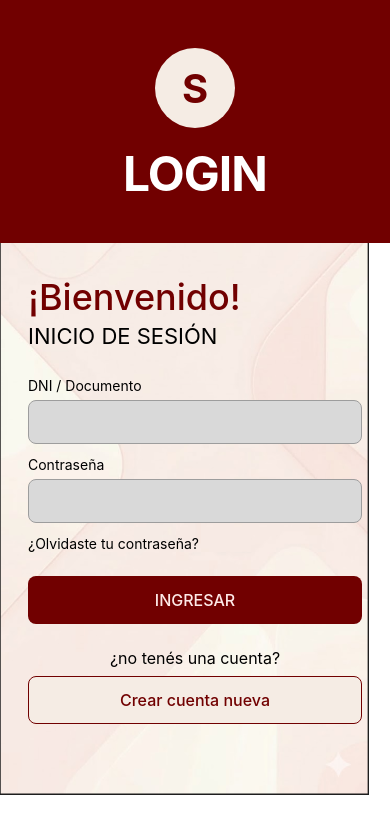
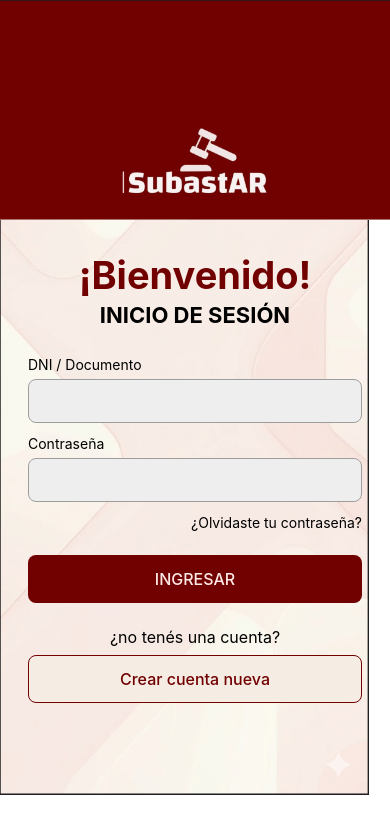
Before and after one commit to Tobias024/DA1TPO, a React Native app in the folder mobile/: screen /Login in a window 390 px wide. Shown: the top 834 px of the page. Built offline with nearby package versions, Linux system fonts and the light colour scheme.

Commit message:
mejoras visuales: banner login y flujo de registro

```diff
--- a/mobile/src/screens/auth/LoginScreen.tsx
+++ b/mobile/src/screens/auth/LoginScreen.tsx
@@ -1,6 +1,6 @@
 import React, { useState } from 'react';
 import {
-  View, Text, ScrollView, StyleSheet, KeyboardAvoidingView, Platform, Alert,
+  View, Text, Image, ScrollView, StyleSheet, KeyboardAvoidingView, Platform, Alert,
 } from 'react-native';
 import type { NativeStackScreenProps } from '@react-navigation/native-stack';
 import PrimaryButton from '@/components/PrimaryButton';
@@ -47,12 +47,7 @@ export default function LoginScreen({ navigation }: Props) {
         contentContainerStyle={{ flexGrow: 1 }}
         keyboardShouldPersistTaps="handled"
       >
-        <View style={styles.banner}>
-          <View style={styles.logoCircle}>
-            <Text style={styles.logoLetter}>S</Text>
-          </View>
-          <Text style={styles.bannerTitle}>LOGIN</Text>
-        </View>
+        <Image source={require('../../assets/banner.png')} style={styles.banner} resizeMode="cover" />
 
         <View style={styles.form}>
           <Text style={styles.welcome}>¡Bienvenido!</Text>
@@ -98,47 +93,29 @@ export default function LoginScreen({ navigation }: Props) {
 
 const styles = StyleSheet.create({
   banner: {
-    backgroundColor: colors.brandPrimary,
-    paddingTop: 48,
-    paddingBottom: 40,
-    alignItems: 'center',
-  },
-  logoCircle: {
-    width: 80,
-    height: 80,
-    borderRadius: 40,
-    backgroundColor: colors.surfaceCream,
-    alignItems: 'center',
-    justifyContent: 'center',
-    marginBottom: 16,
-  },
-  logoLetter: {
-    color: colors.brandPrimary,
-    fontSize: 40,
-    fontWeight: '700',
-  },
-  bannerTitle: {
-    color: colors.textOnDark,
-    fontSize: 48,
-    fontWeight: '700',
-    letterSpacing: -1,
+    width: '100%',
+    height: 220,
   },
   form: { paddingHorizontal: 28, paddingTop: 32, paddingBottom: 32 },
   welcome: {
-    fontSize: 36,
+    fontSize: 38,
     color: colors.brandPrimary,
-    fontWeight: '500',
+    fontWeight: '700',
     marginBottom: 4,
+    textAlign: 'center',
   },
   section: {
     fontSize: 22,
     color: colors.textPrimary,
+    fontWeight: '700',
     marginBottom: 28,
+    textAlign: 'center',
   },
   forgot: {
     color: colors.textPrimary,
     fontSize: 14,
     marginBottom: 16,
+    textAlign: 'right',
   },
   noAccount: {
     color: colors.textPrimary,
--- a/mobile/src/screens/auth/RegisterStep1Screen.tsx
+++ b/mobile/src/screens/auth/RegisterStep1Screen.tsx
@@ -1,5 +1,5 @@
 import React, { useState } from 'react';
-import { ScrollView, View, Text, StyleSheet, Alert, Image, TouchableOpacity } from 'react-native';
+import { ScrollView, View, Text, StyleSheet, Alert, Image, TouchableOpacity, Pressable } from 'react-native';
 import * as ImagePicker from 'expo-image-picker';
 import type { NativeStackScreenProps } from '@react-navigation/native-stack';
 import { Ionicons } from '@expo/vector-icons';
@@ -44,6 +44,7 @@ export default function RegisterStep1Screen({ navigation }: Props) {
   const [paisOrigen, setPais] = useState('');
   const [frenteUri, setFrenteUri] = useState<string | null>(null);
   const [dorsoUri, setDorsoUri] = useState<string | null>(null);
+  const [tyc, setTyc] = useState(false);
   const [loading, setLoading] = useState(false);
 
   const submit = async () => {
@@ -53,6 +54,10 @@ export default function RegisterStep1Screen({ navigation }: Props) {
     }
     if (!frenteUri || !dorsoUri) {
       Alert.alert('Fotos requeridas', 'Debe adjuntar la foto del frente y dorso de su documento de identidad.');
+      return;
+    }
+    if (!tyc) {
+      Alert.alert('Términos y Condiciones', 'Debés aceptar los Términos y Condiciones.');
       return;
     }
     setLoading(true);
@@ -74,18 +79,15 @@ export default function RegisterStep1Screen({ navigation }: Props) {
 
   return (
     <ScrollView style={{ flex: 1 }}>
-      <View style={styles.banner}>
-        <Text style={styles.bannerTitle}>REGISTRO</Text>
-        <Text style={styles.bannerSubtitle}>Verificación de Identidad — Etapa 1 de 3</Text>
-      </View>
 
       <View style={styles.form}>
         <Text style={styles.title}>Registrate</Text>
+        <Text style={{ textAlign: 'center', marginBottom: 20, fontWeight: '500' }}>Verificación de Identidad — Etapa 1 de 3</Text>
 
-        <TextField label="DNI / Documento" value={documento} onChangeText={setDocumento} keyboardType="numeric" />
         <TextField label="Nombre" value={nombre} onChangeText={setNombre} />
         <TextField label="Apellido" value={apellido} onChangeText={setApellido} />
         <TextField label="Email" value={email} onChangeText={setEmail} keyboardType="email-address" autoCapitalize="none" />
+        <TextField label="DNI / Documento" value={documento} onChangeText={setDocumento} keyboardType="numeric" />
         <TextField label="Domicilio Legal" value={domicilioLegal} onChangeText={setDomicilio} />
         <TextField label="País de Origen" value={paisOrigen} onChangeText={setPais} placeholder="ARG" />
 
@@ -100,6 +102,13 @@ export default function RegisterStep1Screen({ navigation }: Props) {
         <Text style={styles.note}>
           Tus datos están protegidos y solo se usan para la verificación de identidad.
         </Text>
+
+        <Pressable onPress={() => setTyc((v) => !v)} style={styles.tycRow}>
+          <View style={[styles.checkbox, tyc && styles.checkboxOn]}>
+            {tyc ? <Ionicons name="checkmark" size={14} color={colors.onPrimary} /> : null}
+          </View>
+          <Text style={styles.tycText}>Acepto los Términos y Condiciones</Text>
+        </Pressable>
 
         <PrimaryButton title="CONTINUAR" onPress={submit} loading={loading} />
       </View>
@@ -125,19 +134,22 @@ function PhotoPicker({ label, uri, onPick }: { label: string; uri: string | null
 }
 
 const styles = StyleSheet.create({
-  banner: {
-    backgroundColor: colors.brandPrimary,
-    paddingTop: 48,
-    paddingBottom: 32,
-    alignItems: 'center',
-  },
-  bannerTitle: { color: colors.textOnDark, fontSize: 48, fontWeight: '700', letterSpacing: -1 },
-  bannerSubtitle: { color: colors.onPrimary, fontSize: 14, marginTop: 4 },
-  form: { padding: 24 },
-  title: { fontSize: 36, color: colors.brandPrimary, fontWeight: '500', marginBottom: 16 },
+  form: { padding: 24,  paddingTop: 100  },
+  title: { fontSize: 36, color: colors.brandPrimary, fontWeight: '500', marginBottom: 16, textAlign: 'center' },
   section: { fontSize: 18, color: colors.brandPrimary, fontWeight: '700', marginTop: 8, marginBottom: 6 },
   sectionHint: { fontSize: 14, color: colors.textPrimary, marginBottom: 12 },
   note: { fontSize: 12, color: colors.inputHint, marginBottom: 24 },
+  tycRow: { flexDirection: 'row', alignItems: 'center', marginBottom: 26 },
+  checkbox: {
+    width: 22, height: 22, borderRadius: 4,
+    borderWidth: 1.5, borderColor: colors.inputBorder, marginRight: 10,
+    alignItems: 'center', justifyContent: 'center',
+  },
+  checkboxOn: {
+    borderColor: colors.brandPrimary,
+    backgroundColor: colors.brandPrimary,
+  },
+  tycText: { color: colors.textPrimary, fontSize: 15 },
 });
 
 const pickerStyles = StyleSheet.create({
--- a/mobile/src/screens/auth/RegisterStep2Screen.tsx
+++ b/mobile/src/screens/auth/RegisterStep2Screen.tsx
@@ -51,8 +51,8 @@ export default function RegisterStep2Screen({ navigation, route }: Props) {
   return (
     <ScrollView style={{ flex: 1 }}>
       <View style={styles.form}>
-        <Text style={styles.kicker}>Confirmación 1 / 2</Text>
-        <Text style={styles.title}>Completar Registro</Text>
+        <Text style={styles.kicker}>Verificación de Identidad — Etapa 2 de 3</Text>
+        <Text style={styles.title}>Completa tu registro</Text>
         <Text style={styles.intro}>
           ¡Tu cuenta fue verificada! Elegí tu contraseña personal para completar el registro.
         </Text>
@@ -68,7 +68,7 @@ export default function RegisterStep2Screen({ navigation, route }: Props) {
 }
 
 const styles = StyleSheet.create({
-  form: { padding: 24, paddingTop: 48 },
+  form: { padding: 24, paddingTop: 100 },
   kicker: {
     fontSize: 14,
     color: colors.inputHint,
@@ -78,11 +78,13 @@ const styles = StyleSheet.create({
     fontSize: 32,
     color: colors.brandPrimary,
     fontWeight: '700',
-    marginBottom: 8,
+    marginBottom: 20,
+    marginTop: 16,
+    textAlign: 'center'
   },
   intro: {
     fontSize: 14,
     color: colors.textPrimary,
-    marginBottom: 20,
+    marginBottom: 50,
   },
 });
--- a/mobile/src/screens/auth/RegisterStep3Screen.tsx
+++ b/mobile/src/screens/auth/RegisterStep3Screen.tsx
@@ -17,14 +17,9 @@ const OPCIONES: { value: TipoMedioPago; label: string; hint: string }[] = [
 export default function RegisterStep3Screen() {
   const { signIn, refreshUser } = useSession();
   const [tipo, setTipo] = useState<TipoMedioPago>('CUENTA_BANCARIA');
-  const [tyc, setTyc] = useState(false);
   const [loading, setLoading] = useState(false);
 
   const finalize = async () => {
-    if (!tyc) {
-      Alert.alert('Términos y Condiciones', 'Debés aceptar los Términos y Condiciones.');
-      return;
-    }
     setLoading(true);
     try {
       // Crea el medio de pago inicial (placeholder). El usuario completa el detalle
@@ -53,7 +48,7 @@ export default function RegisterStep3Screen() {
   return (
     <ScrollView style={{ flex: 1 }}>
       <View style={styles.form}>
-        <Text style={styles.kicker}>Confirmación 2 / 2</Text>
+        <Text style={styles.kicker}>Verificación de Identidad — Etapa 3 de 3</Text>
         <Text style={styles.title}>Método de Pago</Text>
         <Text style={styles.intro}>
           Seleccioná tu medio de pago inicial. Podés agregar más desde tu perfil cuando quieras.
@@ -78,13 +73,6 @@ export default function RegisterStep3Screen() {
 
         <View style={styles.divider} />
 
-        <Pressable onPress={() => setTyc((v) => !v)} style={styles.tycRow}>
-          <View style={[styles.checkbox, tyc && styles.checkboxOn]}>
-            {tyc ? <Ionicons name="checkmark" size={14} color={colors.onPrimary} /> : null}
-          </View>
-          <Text style={styles.tycText}>Acepto los Términos y Condiciones</Text>
-        </Pressable>
-
         <PrimaryButton title="FINALIZAR REGISTRO" onPress={finalize} loading={loading} style={{ marginTop: 24 }} />
       </View>
     </ScrollView>
@@ -92,10 +80,10 @@ export default function RegisterStep3Screen() {
 }
 
 const styles = StyleSheet.create({
-  form: { padding: 24, paddingTop: 48 },
+  form: { padding: 24, paddingTop: 100 },
   kicker: { fontSize: 14, color: colors.inputHint, marginBottom: 6 },
-  title: { fontSize: 32, color: colors.brandPrimary, fontWeight: '700', marginBottom: 8 },
-  intro: { fontSize: 14, color: colors.textPrimary, marginBottom: 20 },
+  title: { fontSize: 32, color: colors.brandPrimary, fontWeight: '700', marginBottom: 20, marginTop: 16, textAlign: 'center' },
+  intro: { fontSize: 14, color: colors.textPrimary, marginBottom: 40 },
 
   option: {
     flexDirection: 'row',
@@ -121,15 +109,4 @@ const styles = StyleSheet.create({
 
   divider: { height: 1, backgroundColor: colors.inputBorder, marginVertical: 20 },
 
-  tycRow: { flexDirection: 'row', alignItems: 'center' },
-  checkbox: {
-    width: 22, height: 22, borderRadius: 4,
-    borderWidth: 1.5, borderColor: colors.inputBorder, marginRight: 10,
-    alignItems: 'center', justifyContent: 'center',
-  },
-  checkboxOn: {
-    borderColor: colors.brandPrimary,
-    backgroundColor: colors.brandPrimary,
-  },
-  tycText: { color: colors.textPrimary, fontSize: 15 },
 });
--- a/mobile/src/screens/auth/RegisterWaitingScreen.tsx
+++ b/mobile/src/screens/auth/RegisterWaitingScreen.tsx
@@ -41,7 +41,7 @@ export default function RegisterWaitingScreen({ navigation, route }: Props) {
     };
 
     // Mostramos la pantalla un instante y luego consultamos el estado.
-    const firstCheck = setTimeout(check, 2000);
+    const firstCheck = setTimeout(check, 5000);
     const interval = setInterval(check, 3000);
     return () => {
       cancelled = true;
@@ -53,9 +53,10 @@ export default function RegisterWaitingScreen({ navigation, route }: Props) {
   return (
     <View style={styles.container}>
       <Ionicons name="shield-checkmark-outline" size={72} color={colors.brandPrimary} />
-      <Text style={styles.title}>Verificando tu identidad</Text>
+      <Text style={styles.title}>¡Ya casi esta listo!</Text>
       <Text style={styles.subtitle}>
-        Estamos verificando tus datos y documento. Esto puede demorar unos instantes.
+        Estamos verificando tu identidad, esto puede demorar unos instantes.
+        Verifica tu correo electronico para finalizar tu registro.
       </Text>
       <ActivityIndicator color={colors.brandPrimary} size="large" style={{ marginTop: 24 }} />
       {error ? <Text style={styles.error}>{error}</Text> : null}
--- a/mobile/src/theme/colors.ts
+++ b/mobile/src/theme/colors.ts
@@ -11,7 +11,7 @@ export const colors = {
   surfaceWhite: '#FFFFFF',
   scrim: 'rgba(0,0,0,0.4)',
 
-  inputBg: '#D9D9D9',
+  inputBg: '#eeeeee',
   inputBorder: '#9D9D9D',
   inputHint: '#727272',
 
```
Also changed, not shown: mobile/src/assets/banner.png (added).
